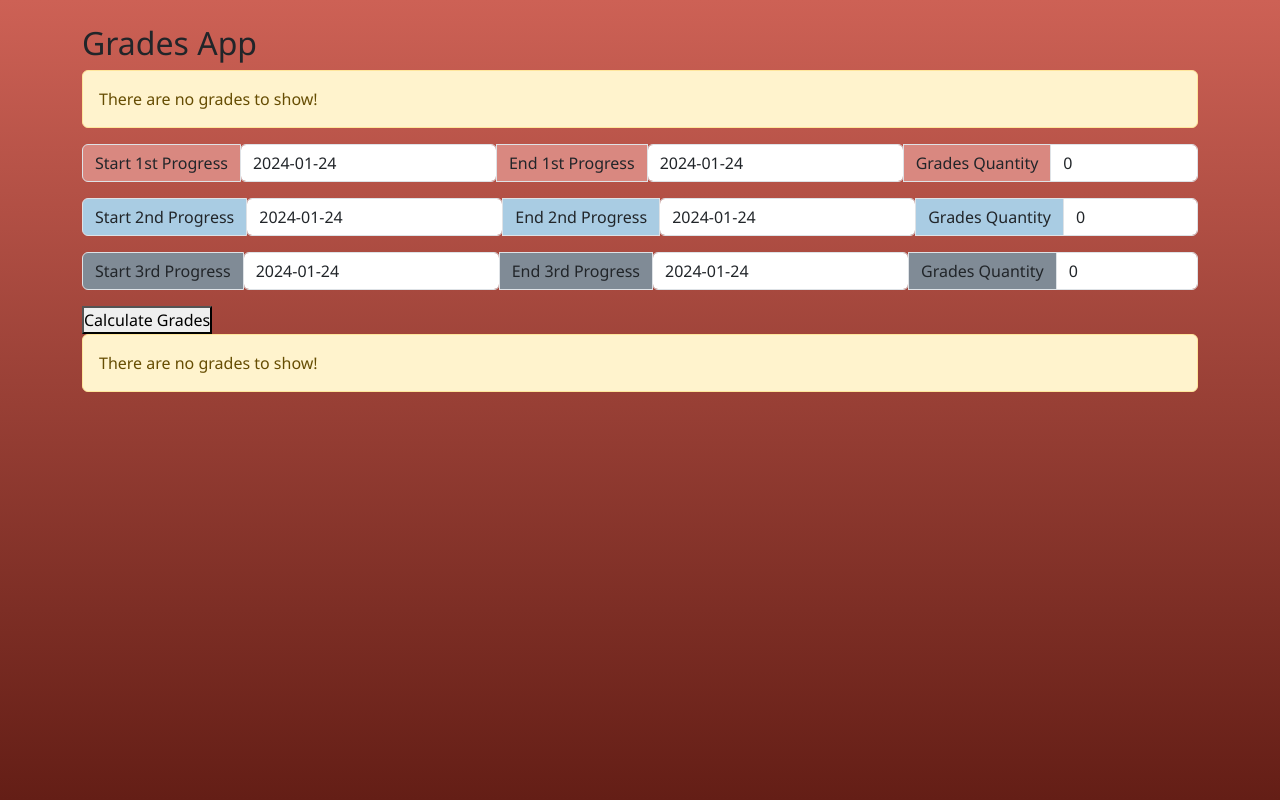
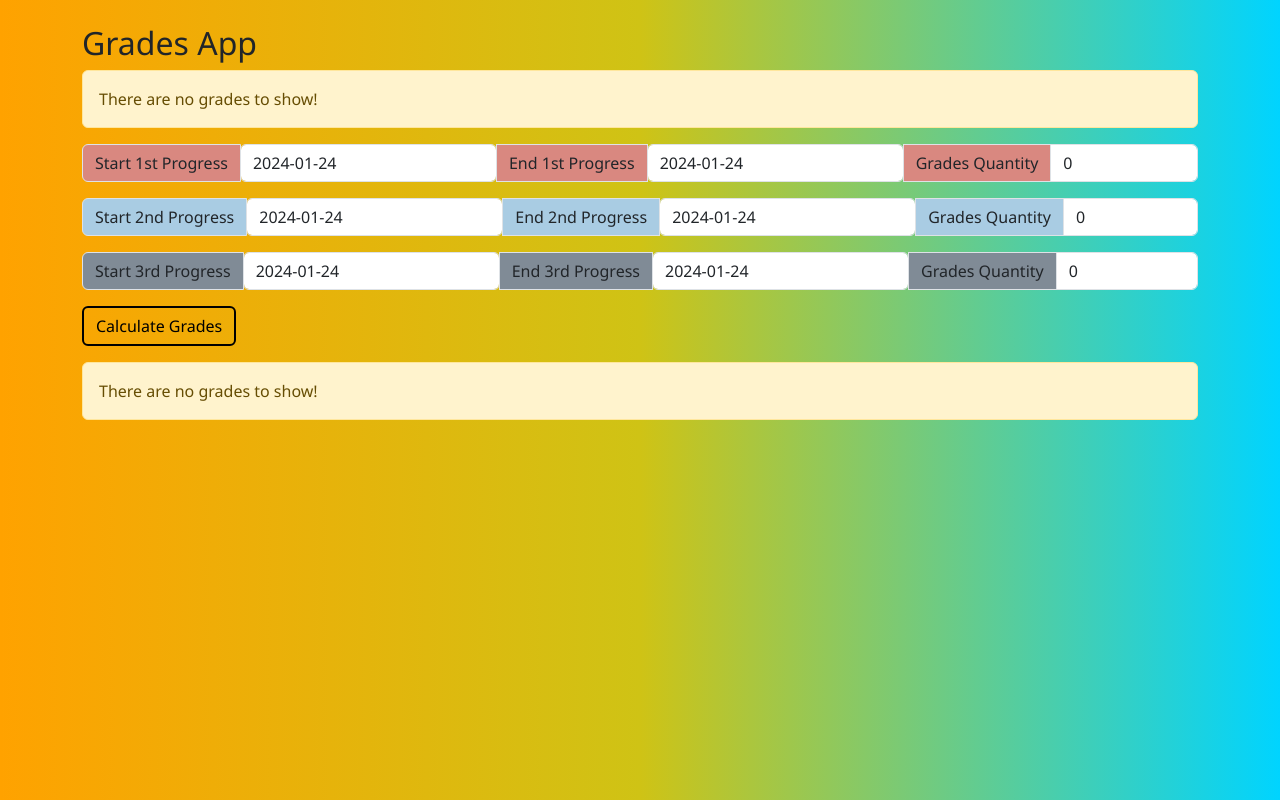
Before and after one commit to AdrianBedon/frontend-gradesapp, a React (Vite) app: page / in a window 1280 px wide. Built offline with nearby package versions, Linux system fonts and the light colour scheme; no server answers.

Commit message:
Cambios de Interfaz

```diff
--- a/index.html
+++ b/index.html
@@ -4,7 +4,7 @@
     <meta charset="UTF-8" />
     <link rel="icon" type="image/svg+xml" href="/vite.svg" />
     <meta name="viewport" content="width=device-width, initial-scale=1.0" />
-    <title>Vite + React</title>
+    <title>Grades App</title>
     <link
       href="https://cdn.jsdelivr.net/npm/bootstrap@5.3.2/dist/css/bootstrap.min.css"
       rel="stylesheet"
--- a/src/pages/GradesPage.jsx
+++ b/src/pages/GradesPage.jsx
@@ -154,8 +154,9 @@ export const GradesPage = () => {
                 onChange={(event) => setCountO3(event.target.value)}
               ></input>
             </div>
-            <button type="submit">Calculate Grades</button>
+            <button type="submit" className="btn btn-primary btn-custom">Calculate Grades</button>
           </form>
+          <p></p>
           {gradesT.length === 0 ? (
             <div className="alert alert-warning">
               There are no grades to show!
--- a/src/styles.css
+++ b/src/styles.css
@@ -8,7 +8,12 @@
 
 body {
   min-height: 100vh;
-  background-image: linear-gradient(rgba(205, 97, 85), rgba(100, 30, 22));
+  background-image: linear-gradient(
+    to right,
+    rgba(255, 162, 0),
+    rgba(207, 195, 21),
+    rgba(0, 212, 255)
+  );
   display: flex;
   justify-content: center;
 }
@@ -96,6 +101,20 @@ tbody tr:hover {
   background-color: rgba(128, 139, 150);
 }
 
+.btn-custom {
+  background-color: transparent;
+  border-color: black;
+  border-width: .15rem;
+  color: black;
+}
+
+.btn-custom:hover {
+  background-color: #fff5;
+  border-color: black;
+  border-width: .15rem;
+  color: white;
+}
+
 .container .row {
   justify-content: center;
 }
```
